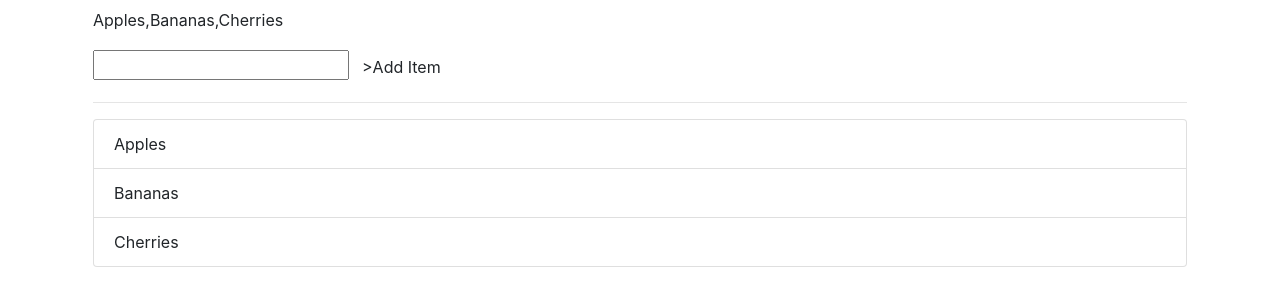
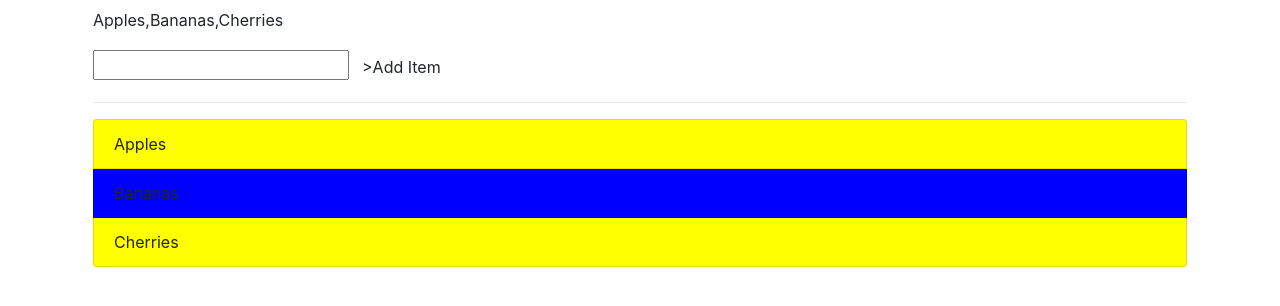
Before and after one commit to MariyaPuzyr/ng-basics, an Angular app: page / in a window 1280 px wide. Shown: the top 306 px of the page. Built offline with nearby package versions, Linux system fonts and the light colour scheme.

Commit message:
43 lesson - ngStyle

```diff
--- a/src/app/cart/cart.component.html
+++ b/src/app/cart/cart.component.html
@@ -7,5 +7,8 @@
 
 <!-- show list of all the elements -->
 <ul class="list-group">
-	<li class="list-group-item" *ngFor="let item of items">{{item}}</li>
+	<li
+		class="list-group-item"
+		*ngFor="let item of items; let i = index"
+		[ngStyle]="{backgroundColor: i % 2 === 0 ? 'yellow' : 'blue'}">{{item}}</li>
 </ul>
```
